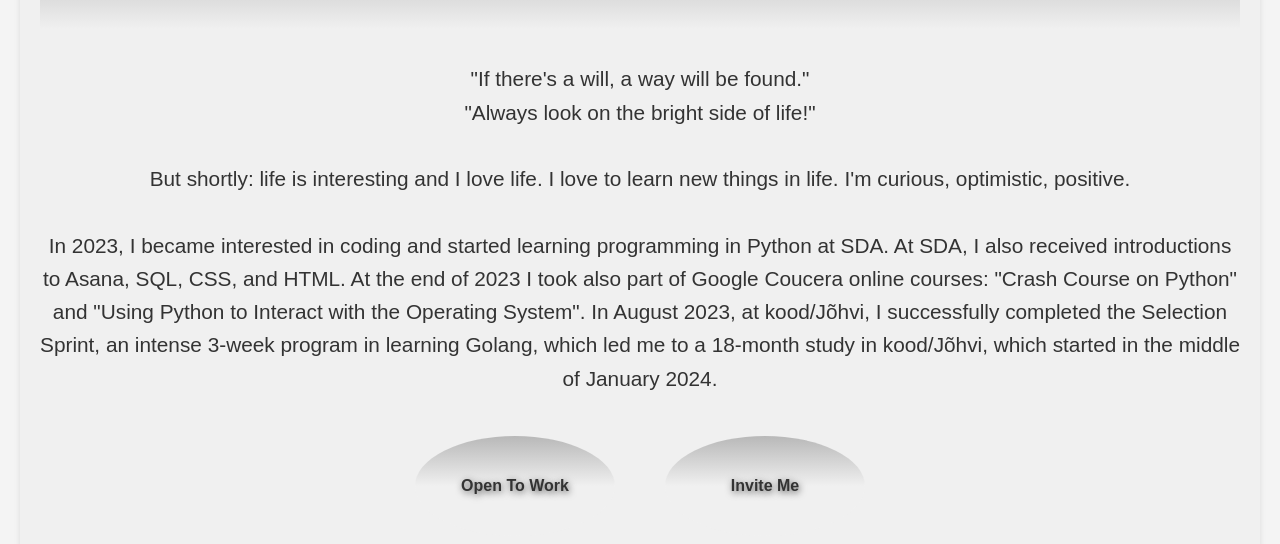
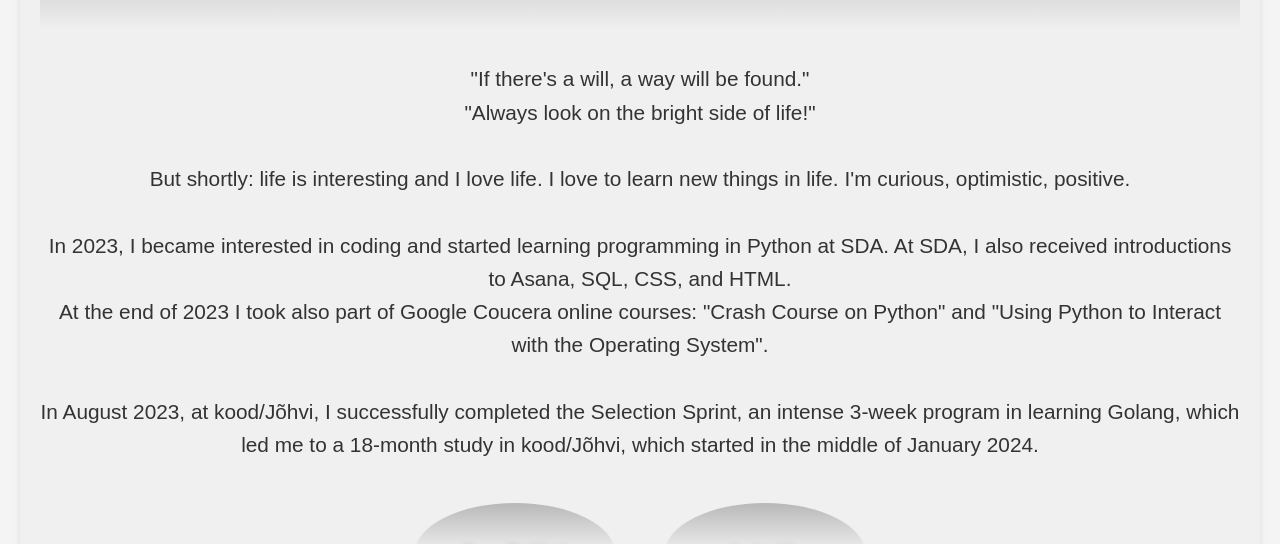
Before and after one commit to reimets/reimets.github.io, a plain HTML site: page index.html in a window 1280 px wide. Shown: the part 254-798 px from the top of the page. Drawn offline with Linux system fonts and the light colour scheme.

Commit message:
Changes to porfolio text-<br>

```diff
--- a/index.html
+++ b/index.html
@@ -35,8 +35,8 @@
                         "Always look on the bright side of life!"<br><br>
                         But shortly: life is interesting and I love life. I love to learn new things in life. I'm curious, optimistic, positive. <br><br>
 
-                        In 2023, I became interested in coding and started learning programming in Python at SDA. At SDA, I also received introductions to Asana, SQL, CSS, and HTML.
-                        At the end of 2023 I took also part of Google Coucera online courses: "Crash Course on Python" and "Using Python to Interact with the Operating System".
+                        In 2023, I became interested in coding and started learning programming in Python at SDA. At SDA, I also received introductions to Asana, SQL, CSS, and HTML. <br>
+                        At the end of 2023 I took also part of Google Coucera online courses: "Crash Course on Python" and "Using Python to Interact with the Operating System".<br><br>
                         In August 2023, at kood/Jõhvi, I successfully completed the Selection Sprint, an intense 3-week program in learning Golang, which led me to a 18-month study in kood/Jõhvi,
                         which started in the middle of January 2024.<br><br>
                     </div>
```
